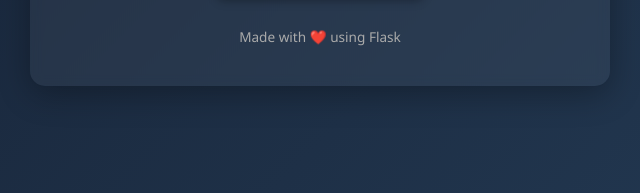
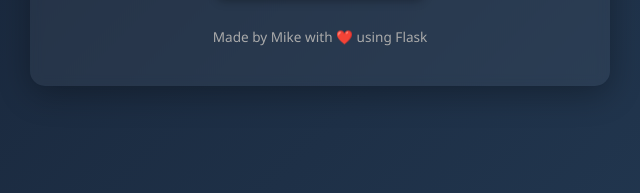
Before and after one commit to m2felix/flask-devops-boilerplate, a plain HTML site: page app/templates/index.html in a window 1280 px wide. Shown: the part 508-701 px from the top of the page, 320-960 px from the left. Drawn offline with Linux system fonts and the light colour scheme.

Commit message:
Done with the html part.

```diff
--- a/app/templates/index.html
+++ b/app/templates/index.html
@@ -75,7 +75,7 @@
         <p class="subtitle">Deployed via Docker & GitHub Actions CI/CD</p>
         <button onclick="getQuote()">Get a Random Quote</button>
         <p id="quote"></p>
-        <footer>Made with ❤️ using Flask</footer>
+        <footer>Made by Mike with ❤️ using Flask</footer>
     </div>
 
     <script>
```
